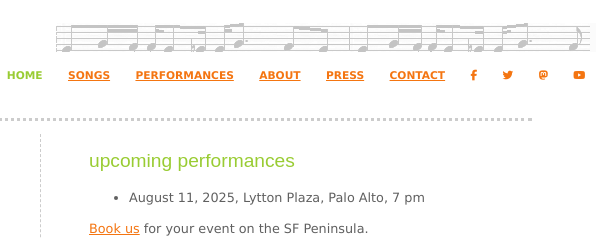
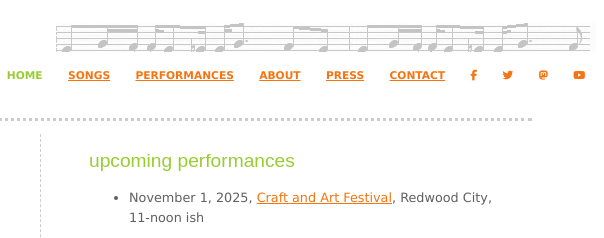
Before and after one commit to smorgaschord/smorgaschord.github.io, a plain HTML site: page index.html in a window 1280 px wide. Shown: the top 238 px of the page, 676-1280 px from the left. Drawn offline with Linux system fonts and the light colour scheme.

Commit message:
added art fair

```diff
--- a/index.html
+++ b/index.html
@@ -87,7 +87,7 @@
 
 		<h2>Upcoming performances</h2>
 		<ul>
-		<li>August 11, 2025, Lytton Plaza, Palo Alto, 7 pm</li>
+		<li>November 1, 2025, <a href="images/art/CraftFairRedwoodCity-2025.jpg">Craft and Art Festival</a>, Redwood City, 11-noon ish</li>
 
 		</ul>
 
```
Also changed, not shown: images/art/CraftFairRedwoodCity-2025.jpg (added).
